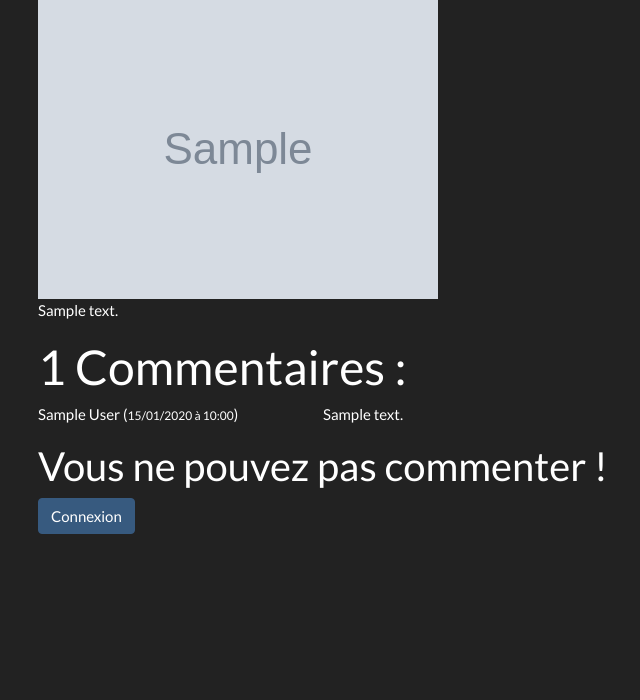
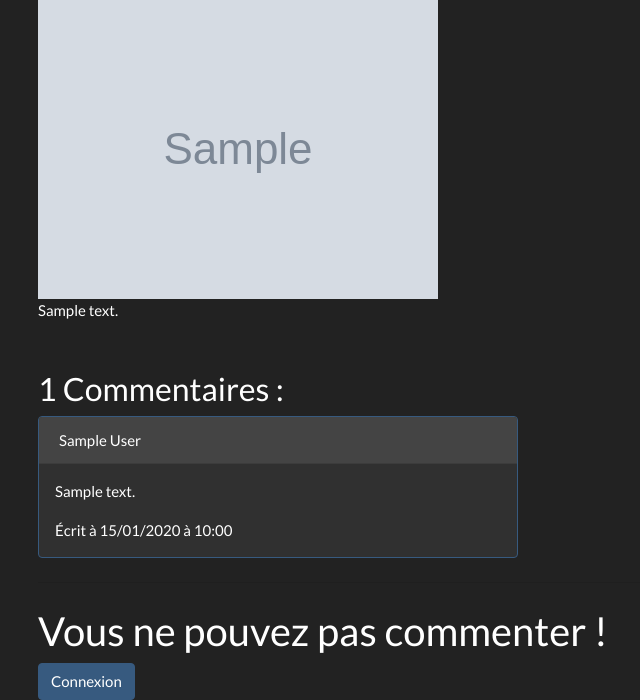
Before and after one commit to Sancti0n/mangabdd, a Symfony app: template templates/news/show.html.twig in a window 1280 px wide. Shown: the part 158-858 px from the top of the page, without its empty margins (47-687 px from the left). Before the commit the page ends 692 px from the top, so only its background shows below. Run offline with Twig, Linux system fonts and the light colour scheme; the template is opened without the code that fills it: most values are stand-ins (such as "Sample title", 1, 10 or a date in 2020); grey boxes marked "Sample" are stand-in pictures; some libraries are stand-ins or nearby versions.

Commit message:
Ajout modif & suppr comment

```diff
--- a/templates/news/show.html.twig
+++ b/templates/news/show.html.twig
@@ -6,35 +6,52 @@
 
 {% block body %}
 
-<article>
+<article class="mb-5">
     <h2>{{ article.title }}</h2>
     <div class="metadata">Écrit le {{ article.createdAt | date('d/m/Y' )}} à {{ article.createdAt | date('H:i') }}</div>
     <div class="content">
         <img src="{{ article.image }}" alt="">
         <div>
-            <p>
-                {{ article.content | raw }}
-            </p>
+            <p>{{ article.content | raw }}</p>
         </div>
     </div>
+    {% if is_granted('ROLE_ADMIN') %}
+    <a href="{{ path('news_edit', {'id' : article.id, 'title' : article.slug}) }} " class="btn btn-outline-warning">Éditer la news</a>
+    {% endif %}
+
+    {% if is_granted('ROLE_SUPER_ADMIN') %}
+    <a href="{{ path('news_delete', {'id' : article.id, 'title' : article.slug}) }} " class="btn btn-outline-danger">Supprimer la news</a>
+    {% endif %}
 </article>
 <section id="commentaires">
-    <h1>{{ article.comments | length }} Commentaires :</h1>
+    <h3>{{ article.comments | length }} Commentaires :</h3>
     {% for comment in article.comments %}
-    <div class="comment">
-        <div class="row">
-            <div class="col-3">
-                {{comment.author}} (<small>{{comment.createdAt | date('d/m/Y à H:i')}}</small>)
+    <div class="card border-primary mb-3" style="max-width: 30rem;">
+
+            <div class="card-header">
+                {{comment.author}}
             </div>
-            <div class="col">
-                <p>
-                    {{comment.content | raw | nl2br }}
-                </p>
+            <div class="card-text pl-3 pt-3">
+                <p>{{comment.content | raw | nl2br }}</p>
             </div>
-        </div>
+            <div class="card-text pl-3">
+                <p>Écrit à {{comment.createdAt | date('d/m/Y à H:i')}}</p>
+            </div>
+
     </div>
+    <div class="mb-3">
+        {% if is_granted('ROLE_ADMIN') %}
+        <a href="{{ path('comment_edit', {'id' : comment.id}) }}" class="btn btn-outline-warning">Éditer le commentaire</a>
+        {% endif %}
+
+        {% if is_granted('ROLE_SUPER_ADMIN') %}
+        <a href="{{ path('comment_delete', {'id' : comment.id}) }}" class="btn btn-outline-danger">Supprimer le commentaire</a>
+        {% endif %}
+    </div>
+
     {% endfor %}
 
+    <hr class="my-4">
     {% if app.user %}
     {{ form_start(commentForm) }}
     {{ form_row(commentForm.author, {'attr': {'placeholder': "Nom" }}) }}
@@ -44,8 +61,9 @@
     {{ form_end(commentForm) }}
 
     {% else %}
-        <h2>Vous ne pouvez pas commenter !</h2>
-        <a href="{{ path('security_login') }}" class="btn btn-primary">Connexion</a>
+    <h2>Vous ne pouvez pas commenter !</h2>
+    <a href="{{ path('security_login') }}" class="btn btn-primary">Connexion</a>
     {% endif %}
 </section>
+
 {% endblock %}
```
Also changed, not shown: src/Controller/AdminController.php (+34 -1 lines), templates/admin/editcomment.html.twig (added, +20 -0 lines).
